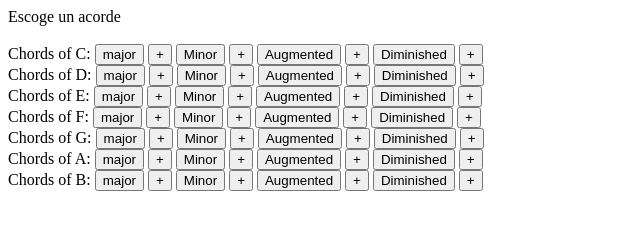
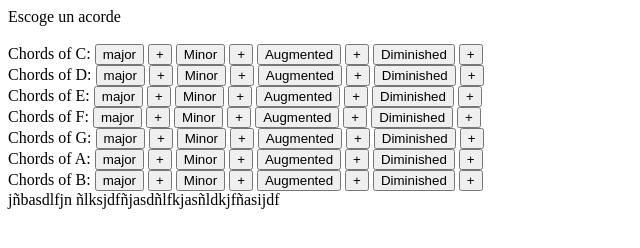
Before and after one commit to dieguelin/Music-application, a plain HTML site: page index.html in a window 1280 px wide. Shown: the whole page, without its empty margins (0-640 px from the left). Drawn offline with Linux system fonts and the light colour scheme.

Commit message:
ya modifique el index

```diff
--- a/index.html
+++ b/index.html
@@ -71,3 +71,4 @@
         <button type="button" onclick="alert('Hello world!')">+</button><br>
   </body>
 </html>
+jñbasdlfjn ñlksjdfñjasdñlfkjasñldkjfñasijdf
```
Also changed, not shown: 4 other files.
